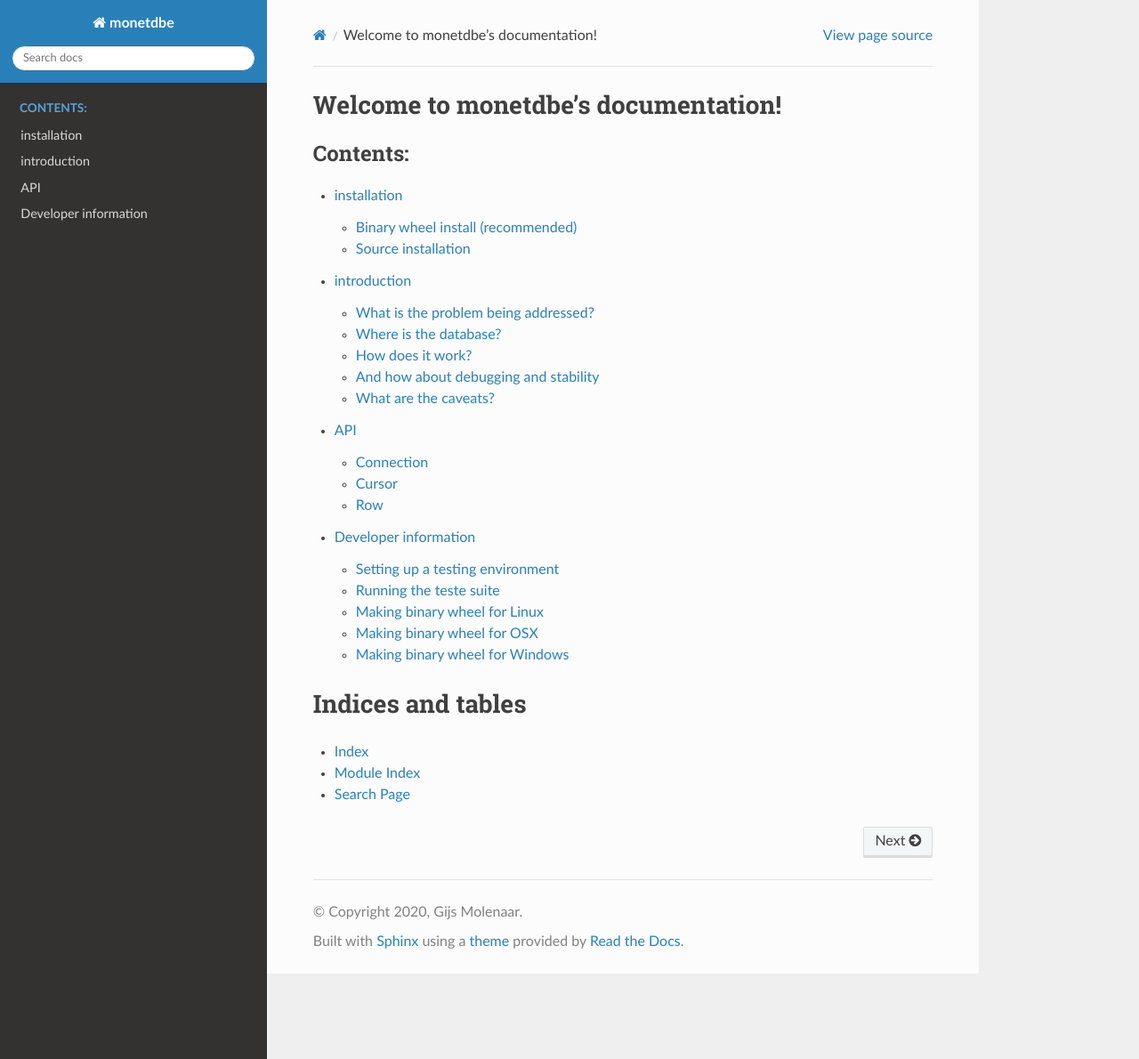
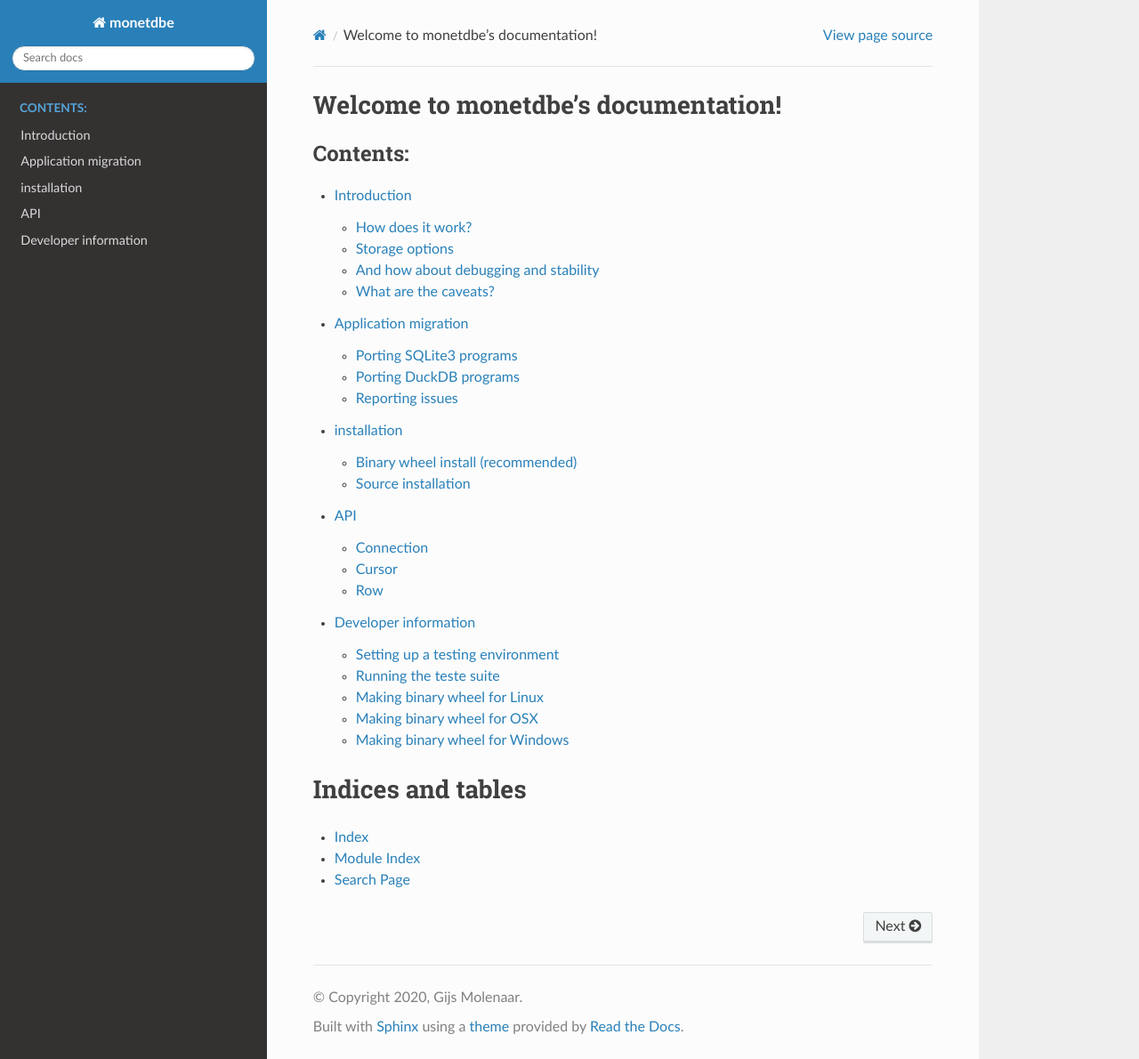
Before and after one commit to MonetDBSolutions/MonetDBe-Python, a Sphinx documentation site: the page built from doc/index.rst, in a window 1280 px wide and 1190 px high. Shown: the whole window at 89% size. Built offline with Sphinx 7.4.7 and the Read the Docs theme 2.0.0, drawn with Linux system fonts in a browser that asks for light colours; some of the changed lines change nothing that is shown.

Commit message:
A first shot at migrations

````diff
--- a/doc/index.rst
+++ b/doc/index.rst
@@ -10,8 +10,9 @@
    :maxdepth: 2
    :caption: Contents:
 
+   introduction
+   migrations
    installation
-   introduction
    API
    developer
 
--- a/doc/introduction.rst
+++ b/doc/introduction.rst
@@ -1,9 +1,6 @@
 ============
-introduction
+Introduction
 ============
-
-What is the problem being addressed?
-====================================
 
 Harnessing the power of a database server for data analytics into an embeddable library is the first step on the road to
 benefit from its performance features. MonetDBe is the core of MonetDB, which is itself written in C. We started out with
@@ -20,7 +17,7 @@
 We followed a test-driven approach by starting with the test suite for Python/SQLite 3 and working our way through all
 the unit tests covered. The complete list is included in the .../tests directory. Several tests where skipped, because
 they are too tightly coupled with the SQLite approach to database management. On the Github page you find a list
-of `open issues and the planning https://github.com/MonetDBSolutions/MonetDBe-Python/issues`_  for the next milestones.
+of `open issues and the planning https://github.com/MonetDBSolutions/MonetDBe-Python/issues`  for the next milestones.
 
 For example, the row factory functions are not supported. They coped with the limited set of data types
 supported by SQLit, which triggers an (expensive) call back method when accessing the elements in
@@ -28,8 +25,21 @@
 Likewise, transaction management in MonetDBe is based on `MVCC https://www.monetdb.org/blog/optimistic-concurrency-control`_ without explicit levels of isolations.
 A remnant of the past when systems were based on explicit locking.
 
-Where is the database?
-======================
+How does it work?
+====================
+Using the library starts with simply getting the module into your Python environment, ‘pip install monetdbe’:
+A minimal example to see if everything works as expected:
+
+```
+    import monetdbe
+    conn = monetdbe.connect(':memory:')
+    c = conn.cursor()
+    c.execute('SELECT count(*) FROM tables')
+    print(c.fetchone())
+```
+
+Storage options
+===============
 One of the key factors in an embedded database system is the location of the persistent data, if it persists.  In
 MonetDBe we opted for a simple interface based on URLs,
 memory:, /OSpath/directory, file://filename?withoptions, monetdb://mapi_host:port/db?params.
@@ -38,22 +48,8 @@
 The first implementation of MonetDBe is limited to a single :memory: or multiple file or server based connections.
 
 
-How does it work?
-====================
-Using the library starts with simply getting the module into your Python environment, ‘pip install monetdbe’:
-A minimal example to see if everything works as expected:
-
-::
-    import monetdbe
-    conn = monetdbe.connect(':memory:')
-    c = conn.cursor()
-    c.execute('SELECT count(*) FROM tables')
-    print(c.fetchone())
-::
-
-
 And how about debugging and stability
-========================
+=====================================
 
 Using an embedded database library also comes with mutual responsibility. Unlike a server solution, your program could
 easily lead to incorrect data being passed around or even peek/pook in the underlying database structures (using C functions).
@@ -66,7 +62,5 @@
 the SQL standard. MonetDBe is more strict. This may result in minor differences in error handling or even some surprises
 in the results.
 
-Reminder, the Python package monetdbe 0.7 is an *alpha release* made available from Pypi. You don’t need to install MonetDB itself.
+Reminder, the Python package monetdbe is an *alpha release* made available from Pypi. You don’t need to install MonetDB itself.
 Several edges are currently dealt with before MonetDBe becomes an official release, but users are more than welcome to try it out.
-Please drop us a
-note on your experiences.
--- /dev/null
+++ b/doc/migrations.rst
@@ -0,0 +1,47 @@
+Application migration
+=====================
+
+In many situations there are already applications running for quite some time and
+the question arrises if it is worth to switch over to MonetDBe. In those cases,
+the effort required should be kept to a minimum. Note that MonetDBe provides a wealth
+of SQL features derived from Monetdb directly, i.e. enriched base types,
+controlled parallelism, persistent stored modules, UDFs,...
+which are not necessarily available in the systems mentioned below.
+Using such features may improve the performance of you program, but also could
+hinder a revert back from MonetDBe into your current favored environment.
+
+Migration starts with replacing all occurrences of the target program with monetdbe in the Python program.
+
+Porting SQLite3 programs
+------------------------
+
+A plethora of programs are written in `SQLite 3 <https://www.sqlite.org/index.html>` and its website contains an extensive account on
+the particulars.
+The caveats to encounter migration to a MonetDBe program are:
+
+- `*Single threading<>` Multi-threading execution is considered a no go, which can be overruled with a
+property setting. MonetDBe is inheritantly multi-htreaded. There is no need to enable it. Running in single threaded mode
+is support by passing the 'workers=1' in the connection string.
+- `*Copy statement* <https://www.uniplot.de/documents/en/src/articles/SQLite.html#copy>` A conflict-algorithm is
+not supported.
+- *INTEGER PRIMARY KEY*  should be mapped to the SERIAL type in MonetDBe.
+- *VACUUM* is not supported in MonetDBe. Garbage collection is implicit.
+
+Porting DuckDB programs
+-----------------------
+
+DuckDB is a research prototype developed by the next generation of MonetDB researchers at
+CWI. It is focussed on data analytics in an embedded setting, with a particular emphasis on R.
+Migration starts with replacing all occurrences of duckdb with monetdbe.
+
+The caveats to encounter migration to a MonetDBe program are:
+- `*Copy into statement* <http:>` has a slightly different syntax.
+- `*Parquet files* <http://>`  are not yet supported by MonetDBe.
+
+Reporting issues
+----------------
+
+We highly appreciate user feed back for migrations undertaken. Both as a warning
+and best practices for those who follow, but also to assess the need for
+features hitherto not available in MonetDBe. Please fill out an `issue form <http://tobedefined.nl>`
+i
````
